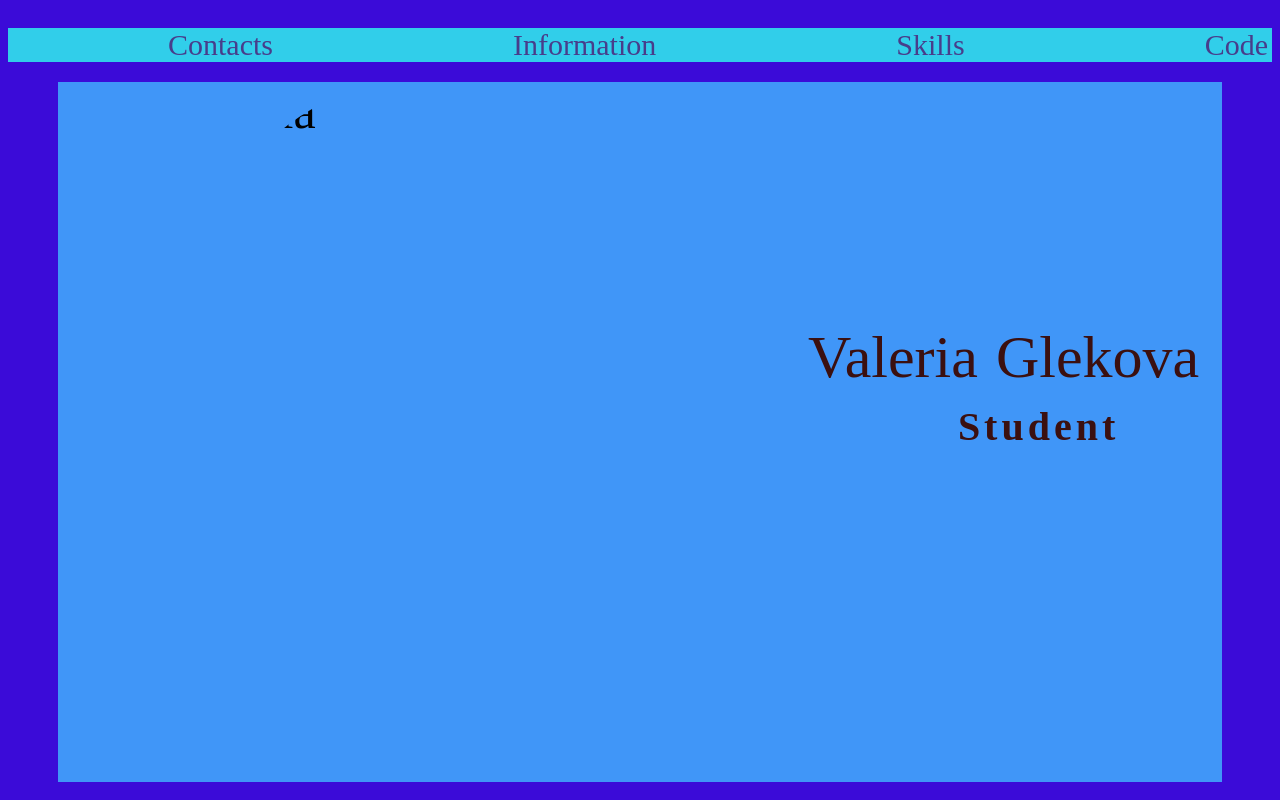
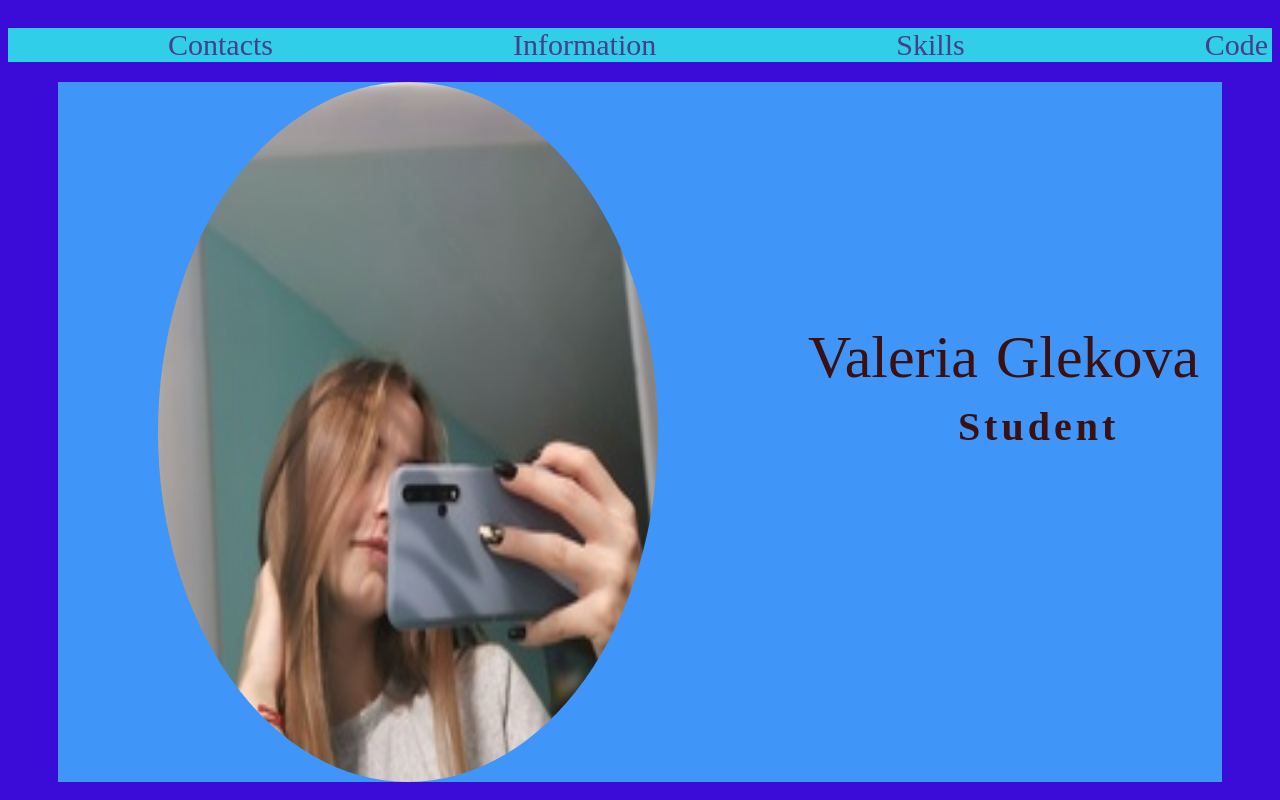
Before and after one commit to glekova2805/CV, a plain HTML site: page index.html in a window 1280 px wide. Shown: the top 800 px of the page. Drawn offline with Linux system fonts and the light colour scheme; a web font is replaced by a local one.

Commit message:
Update index.html

```diff
--- a/index.html
+++ b/index.html
@@ -37,7 +37,7 @@
     <main class="main">
         <div class="container main-container">
             <section class="section section-profile" id="profile">
-                <img src="img/jifLInAW_4fBW5vuv6icRJ1ky0JKanXlpt9zfGPXDr0iyV0HO-4u-OnISRIGiutghjEuouO4Pky5iO3kh-lMbwhr.jpg"
+                <img src="jifLInAW_4fBW5vuv6icRJ1ky0JKanXlpt9zfGPXDr0iyV0HO-4u-OnISRIGiutghjEuouO4Pky5iO3kh-lMbwhr.jpg"
                     alt="Valeria" class="section-profile-logo">
                 <div class="section-profile-title">
                     <h1 class="section-title main-title">Valeria Glekova</h1>
```
